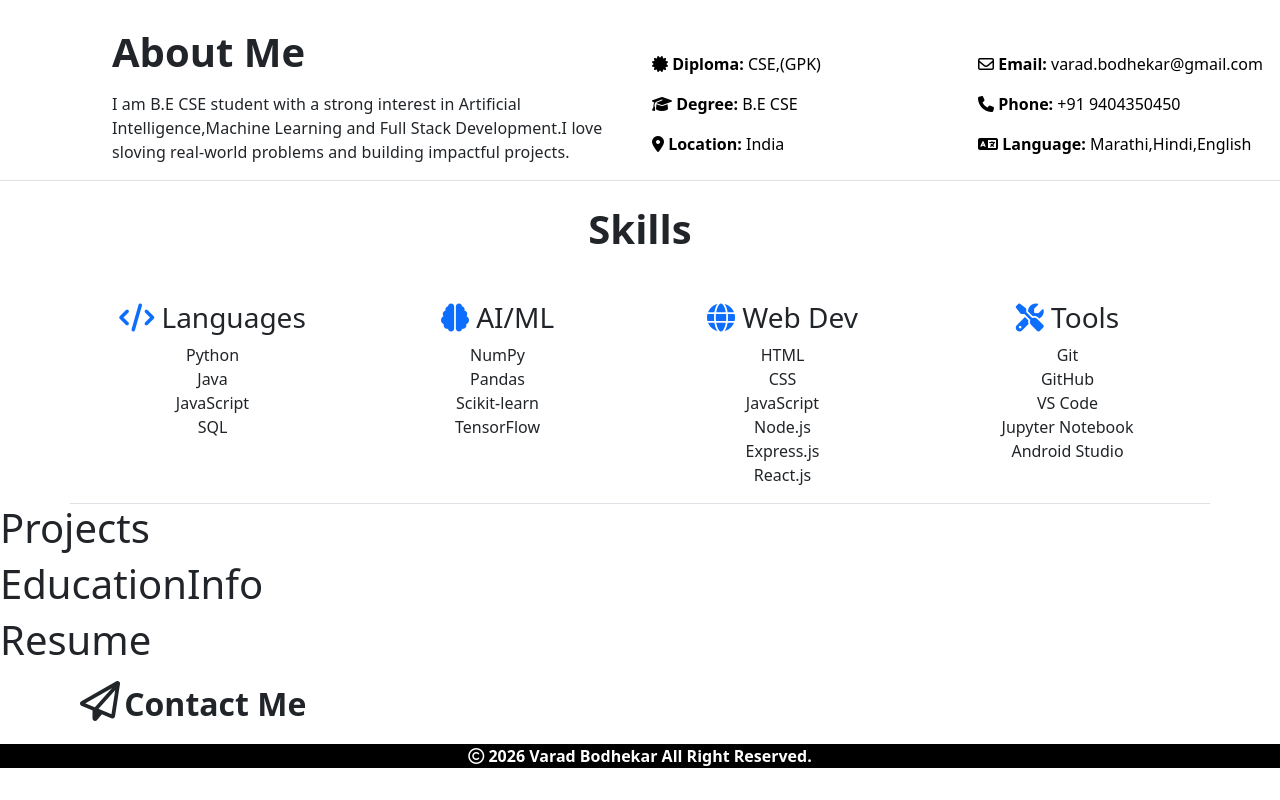
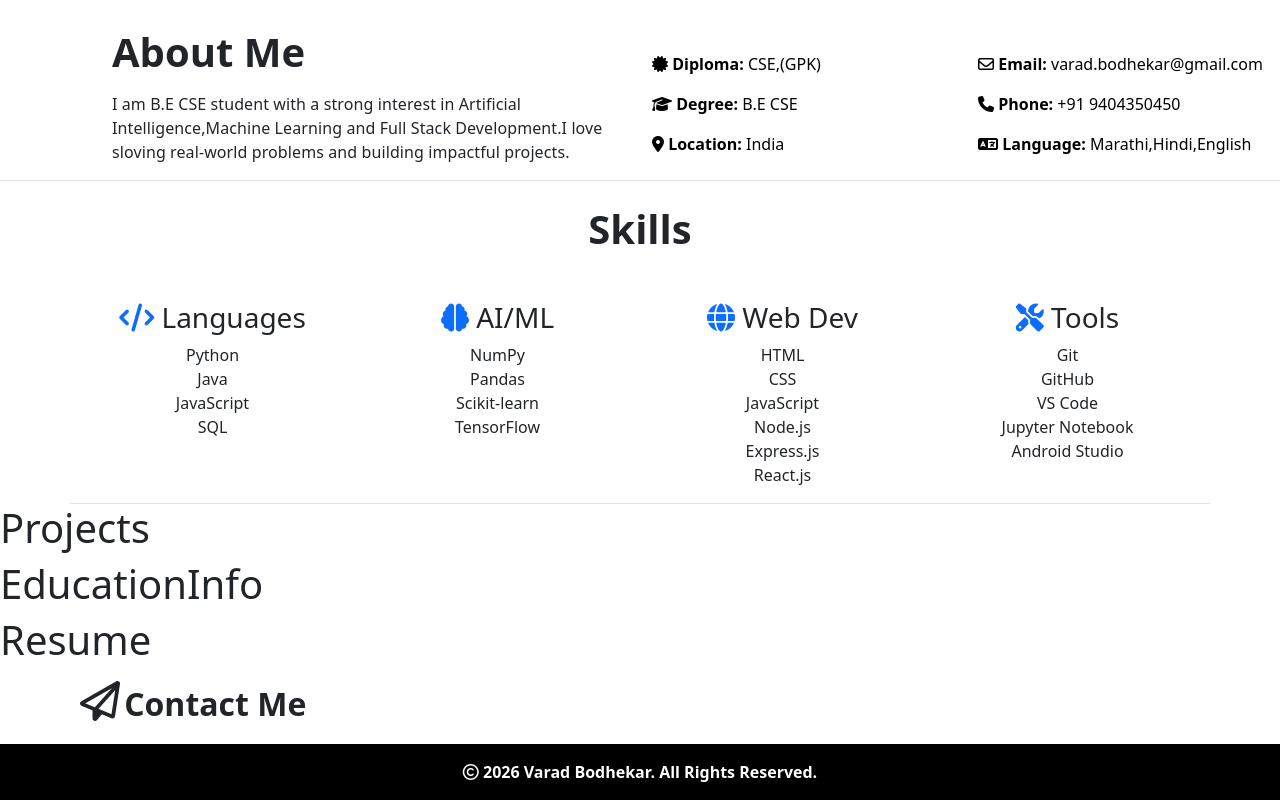
Before and after one commit to bodhekarvarad/varad.bodhekar-portfolio, a React (Vite) app: page / in a window 1280 px wide. Shown: the part 533-1333 px from the top of the page. Before the commit the page ends 1301 px from the top, so only its background shows below. Built offline with nearby package versions, Linux system fonts and the light colour scheme.

Commit message:
add a year using program

```diff
--- a/src/Footer.jsx
+++ b/src/Footer.jsx
@@ -1,12 +1,16 @@
 import React from "react";
-const Footer=()=>{
-return(
-     <div className="bg-black">
-        <div>
-            <p className="text-white text-center mb-0"><i class="fa-regular fa-copyright"></i><b> 2026  Varad Bodhekar  All Right Reserved.</b> </p>
-        </div>
 
- </div>
-)
-}
+const Footer = () => {
+      const year = new Date().getFullYear();
+  return (
+
+    <footer className="bg-black py-3">
+      <p className="text-white text-center mb-0">
+        <i className="fa-regular fa-copyright"></i>
+        <b> {year} Varad Bodhekar. All Rights Reserved.</b>
+      </p>
+    </footer>
+  );
+};
+
 export default Footer;
```
